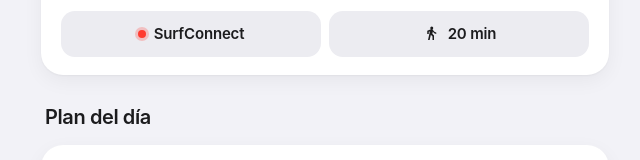
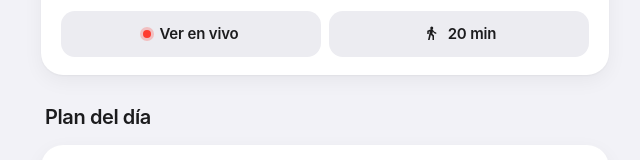
Before and after one commit to manuelros99-png/praia-do-dia-data, a plain HTML site: page index.html in a window 1280 px wide. Shown: the part 563-723 px from the top of the page, 315-955 px from the left. Drawn offline with Linux system fonts and the light colour scheme.

Commit message:
Cámaras de SurfConnect por playa
Co-Authored-By: Claude Opus 5.5 <noreply@anthropic.com>

```diff
--- a/index.html
+++ b/index.html
@@ -255,27 +255,27 @@ const BEACHES = [
   {id:"posto6", short:"Posto 6", group:"copa", space:0.3, field:"Arena angosta en la punta, sin canchas", name:"Copacabana · Posto 6", facing:120, exp:0.55, crowd:0.75, walk:4,
    baths:"Posto 6: baño y ducha (pagos) + quiosques", bathS:0.9,
    tip:"La punta del Forte es la parte más mansa de Copacabana. Está a 4 minutos caminando.",
-   cam:"https://www.skylinewebcams.com/webcam/brasil/rio-de-janeiro/rio-de-janeiro/copacabana.html"},
+   cam:"https://surfconnect.com.br/cameras/all/35", camPaid:false},
   {id:"copa", short:"Posto 4–5", group:"copa", space:1.0, field:"Arena muy ancha, canchas de fútbol y vóley", name:"Copacabana · Posto 4–5", facing:135, exp:0.8, crowd:0.7, walk:12,
    baths:"Postos 4 y 5: baño y ducha + quiosques", bathS:0.9,
    tip:"Más arena para el grupo que en Posto 6 y algo más de ola.",
-   cam:"https://www.skylinewebcams.com/webcam/brasil/rio-de-janeiro/rio-de-janeiro/copacabana.html"},
+   cam:"https://www.skylinewebcams.com/webcam/brasil/rio-de-janeiro/rio-de-janeiro/copacabana.html", camPaid:false},
   {id:"arpoador", short:"Arpoador", group:"ipa", space:0.4, field:"Arena media; se llena rápido", name:"Arpoador", facing:205, exp:0.95, crowd:0.85, walk:8,
    baths:"Posto 7: baño y ducha (pagos) + quiosques", bathS:0.8,
    tip:"Buenas olas para jacaré cuando el mar está chico. Lejos de las piedras. Explota al atardecer.",
-   cam:"https://www.surf-forecast.com/breaks/Arpoador/webcams/latest"},
+   cam:"https://surfconnect.com.br/cameras/all/1", camPaid:true},
   {id:"ipanema", short:"Posto 8–9", group:"ipa", space:0.6, field:"Arena media, redes de futevôlei y mucha altinha", name:"Ipanema · Posto 8–9", facing:175, exp:1.0, crowd:0.95, walk:20, uber:8,
    baths:"Postos 8 y 9: baño y ducha + quiosques", bathS:0.9,
    tip:"Rompe con más fuerza. Ideal para barrenar si el mar está por debajo de 1 m.",
-   cam:"https://surfconnect.com.br/"},
+   cam:"https://surfconnect.com.br/cameras/all/34", camPaid:false},
   {id:"leblon", space:0.6, field:"Arena media, algunas canchas", name:"Leblon · Posto 11–12", facing:170, exp:0.85, crowd:0.6, uber:12, canal:true,
    baths:"Postos 11 y 12: baño y ducha + quiosques", bathS:0.9,
    tip:"El Posto 12 es la parte más tranquila. El canal del Jardim de Alah ensucia el agua después de lluvias.",
-   cam:"https://surfconnect.com.br/"},
+   cam:"https://surfconnect.com.br/cameras/all/15", camPaid:true},
   {id:"leme", space:0.75, field:"Arena ancha, canchas cerca del Posto 2", name:"Leme", facing:140, exp:0.6, crowd:0.5, uber:10,
    baths:"Postos 1 y 2: baño y ducha + quiosques", bathS:0.85,
    tip:"El rincón junto a la Pedra do Leme es de lo más calmo de la zona y suele tener menos gente.",
-   cam:"https://www.skylinewebcams.com/webcam/brasil/rio-de-janeiro/rio-de-janeiro/copacabana.html"},
+   cam:"https://surfconnect.com.br/cameras/all/8", camPaid:true},
   {id:"vermelha", space:0.1, field:"Playa chica, no hay lugar para jugar", name:"Praia Vermelha (Urca)", facing:160, exp:0.3, crowd:0.75, uber:15, small:true,
    baths:"Pocos: bar y restaurante de al lado, sin posto", bathS:0.4,
    tip:"Agua casi planchada, sin olas para barrenar. Es chica: con 8 personas conviene llegar antes de las 10.",
@@ -283,7 +283,7 @@ const BEACHES = [
   {id:"barra", space:1.0, field:"Arena enorme, canchas y espacio de sobra", name:"Barra · Pepê / Posto 4", facing:165, exp:1.15, crowd:0.5, uber:35,
    baths:"Postos y quiosques con baño en toda la orla", bathS:0.8,
    tip:"Mucho espacio para el grupo, pero mar abierto y más fuerte. Respeten las banderas de los guardavidas.",
-   cam:"https://surfconnect.com.br/"},
+   cam:"https://surfconnect.com.br/cameras/all/3", camPaid:false},
 ];
 const HOLIDAYS = {"2026-11-20":"Consciência Negra","2026-12-25":"Navidad","2026-12-31":"Réveillon","2027-01-01":"Año Nuevo","2027-01-20":"São Sebastião","2027-02-08":"Carnaval","2027-02-09":"Carnaval"};
 const CROWD_HOUR = {9:.6,10:.72,11:.85,12:.95,13:1,14:1,15:.95,16:.88,17:.78};
@@ -573,8 +573,11 @@ function routeUrl(b){
 function mapsUrl(b){ const [la, lo] = COORDS[b.id]; return `https://www.google.com/maps/dir/?api=1&destination=${la},${lo}&travelmode=${b.walk && b.walk <= 20 ? "walking" : "driving"}`; }
 function btn(cls, html, href, label){ const a = el("a", "btn " + cls); a.innerHTML = html; a.href = href; a.target = "_blank"; a.rel = "noopener"; if (label) a.setAttribute("aria-label", label); return a; }
 function liveBtn(b, cls){
-  if (b.cam && b.cam.includes("surfconnect")) return btn(cls, '<span class="rec"></span>SurfConnect', "https://surfconnect.com.br/login", `Cámara de ${b.name} en SurfConnect: necesita cuenta gratis o pase diario`);
-  return b.cam ? btn(cls, '<span class="rec"></span>Ver en vivo', b.cam, `Cámara en vivo de ${b.name}, abre en otra pestaña`) : btn(cls, "Buscar cámara", "https://argosatlas.com/map", "Buscar cámara en Argos Atlas"); }
+  if (!b.cam) return btn(cls, "Buscar cámara", "https://argosatlas.com/map", "Buscar cámara en Argos Atlas");
+  const sc = b.cam.includes("surfconnect");
+  return btn(cls, '<span class="rec"></span>' + (b.camPaid ? "En vivo · Premium" : "Ver en vivo"), b.cam,
+    `Cámara en vivo de ${b.name}${sc ? " en SurfConnect" : ""}${b.camPaid ? ", necesita plan Premium" : ""}, abre en otra pestaña`);
+}
 function goBtn(b, cls){ const walk = b.walk && b.walk <= 20; return btn(cls, (walk ? SVG_WALK : SVG_CAR) + (walk ? `${b.walk} min` : `Uber ${b.uber} min`), routeUrl(b), walk ? `Cómo llegar caminando a ${b.name}` : `Pedir Uber a ${b.name}`); }
 
 function tides(day){
```
